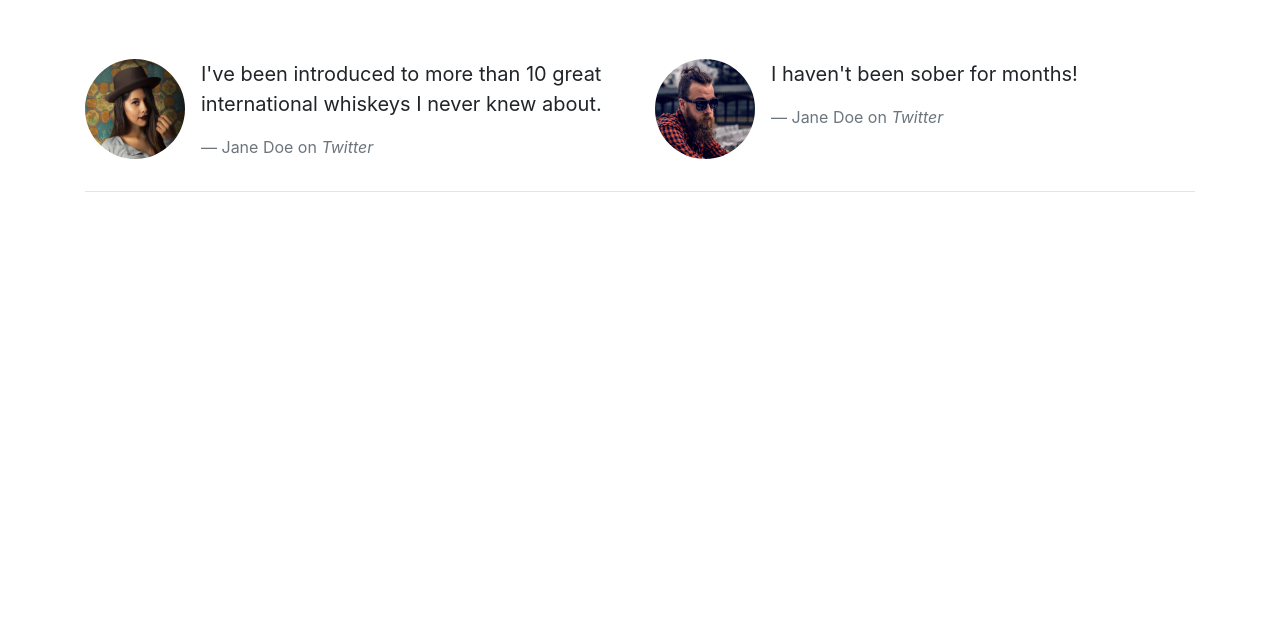
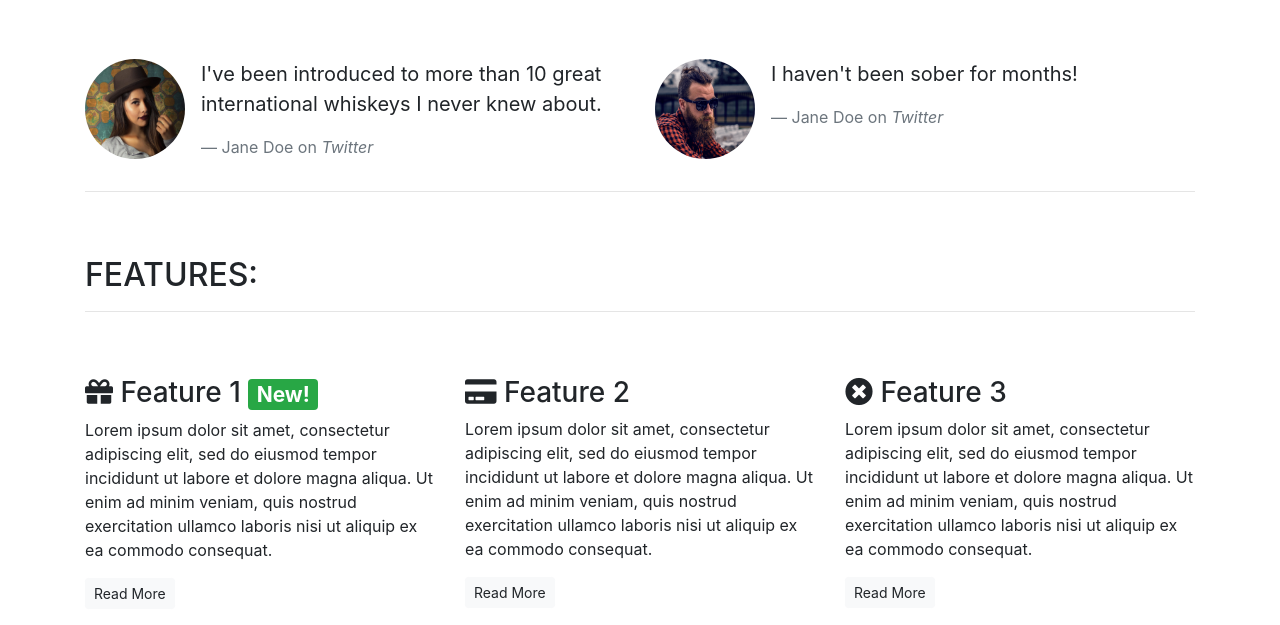
Before and after one commit to Somadevv/Whiskey-Drop, a plain HTML site: page index.html in a window 1280 px wide. Shown: the part 645-1270 px from the top of the page. Before the commit the page ends 853 px from the top, so only its background shows below. Drawn offline with nearby package versions, Linux system fonts and the light colour scheme.

Commit message:
Added 'Feature' section to main page

```diff
--- a/index.html
+++ b/index.html
@@ -89,7 +89,39 @@
         </section>
         <!-- /.quotes -->
         <hr>
-
+        <!-- Features -->
+        <section class="features">
+            <div class="row">
+                <div class="col-12 my-5">
+                    <h2 class="text-uppercase">Features:</h2>
+                    <hr />
+                </div>
+            </div>
+            <div class="row">
+                <div class="col-12 col-md-6 col-lg-4">
+                    <div class="feature">
+                        <h3><i class="fas fa-gift d-none d-sm-inline"></i> Feature 1 <span class="badge badge-success">New!</span></h3>
+                        <p>Lorem ipsum dolor sit amet, consectetur adipiscing elit, sed do eiusmod tempor incididunt ut labore et dolore magna aliqua. Ut enim ad minim veniam, quis nostrud exercitation ullamco laboris nisi ut aliquip ex ea commodo consequat.</p>
+                        <p><a class="btn btn-sm btn-light" href="">Read More</a></p>
+                    </div>
+                </div>
+                <div class="col-12 col-md-6 col-lg-4">
+                    <div class="feature">
+                        <h3><i class="fas fa-credit-card d-none d-sm-inline"></i> Feature 2</h3>
+                        <p>Lorem ipsum dolor sit amet, consectetur adipiscing elit, sed do eiusmod tempor incididunt ut labore et dolore magna aliqua. Ut enim ad minim veniam, quis nostrud exercitation ullamco laboris nisi ut aliquip ex ea commodo consequat.</p>
+                        <p><a class="btn btn-sm btn-light" href="">Read More</a></p>
+                    </div>
+                </div>
+                <div class="col-12 d-md-none d-lg-block col-lg-4">
+                    <div class="feature">
+                        <h3><i class="fas fa-times-circle d-none d-sm-inline"></i> Feature 3</h3>
+                        <p>Lorem ipsum dolor sit amet, consectetur adipiscing elit, sed do eiusmod tempor incididunt ut labore et dolore magna aliqua. Ut enim ad minim veniam, quis nostrud exercitation ullamco laboris nisi ut aliquip ex ea commodo consequat.</p>
+                        <p><a class="btn btn-sm btn-light" href="">Read More</a></p>
+                    </div>
+                </div>
+            </div>
+        </section>
+        <!-- /.features -->
     </article>
 </body>
 
```
